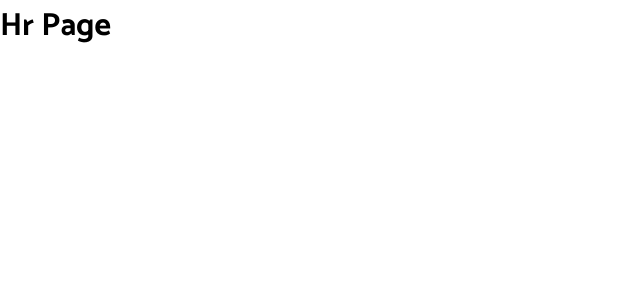
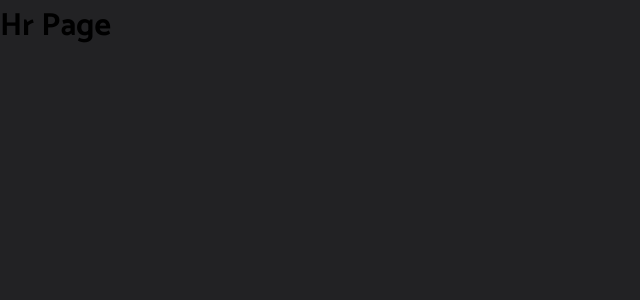
Before and after one commit to Fremen1990/head-hunter-frontend, a React (Create React App) app: page / in a window 1280 px wide. Shown: the top 300 px of the page, without its empty margins (0-640 px from the left). Built offline with nearby package versions, Linux system fonts and the light colour scheme.

Commit message:
Change background in global styles

```diff
--- a/src/GlobalStyles.ts
+++ b/src/GlobalStyles.ts
@@ -1,15 +1,16 @@
-import {createGlobalStyle} from "styled-components";
+import { createGlobalStyle } from 'styled-components'
 
 const GlobalStyles = createGlobalStyle`
-*{
-  margin:0;
+  * {
+    margin: 0;
     padding: 0;
-  outline:0;
+    outline: 0;
     box-sizing: border-box;
     font-family: 'Catamaran', sans-serif;
+    background-color: #222224;
   }
 
-#root{
+  #root {
     margin: 0 auto;
   }
 `
```
Also changed, not shown: 1 other file (tests, documents, lock files or other folders). Lines whose indentation alone changed are shown as unchanged.
